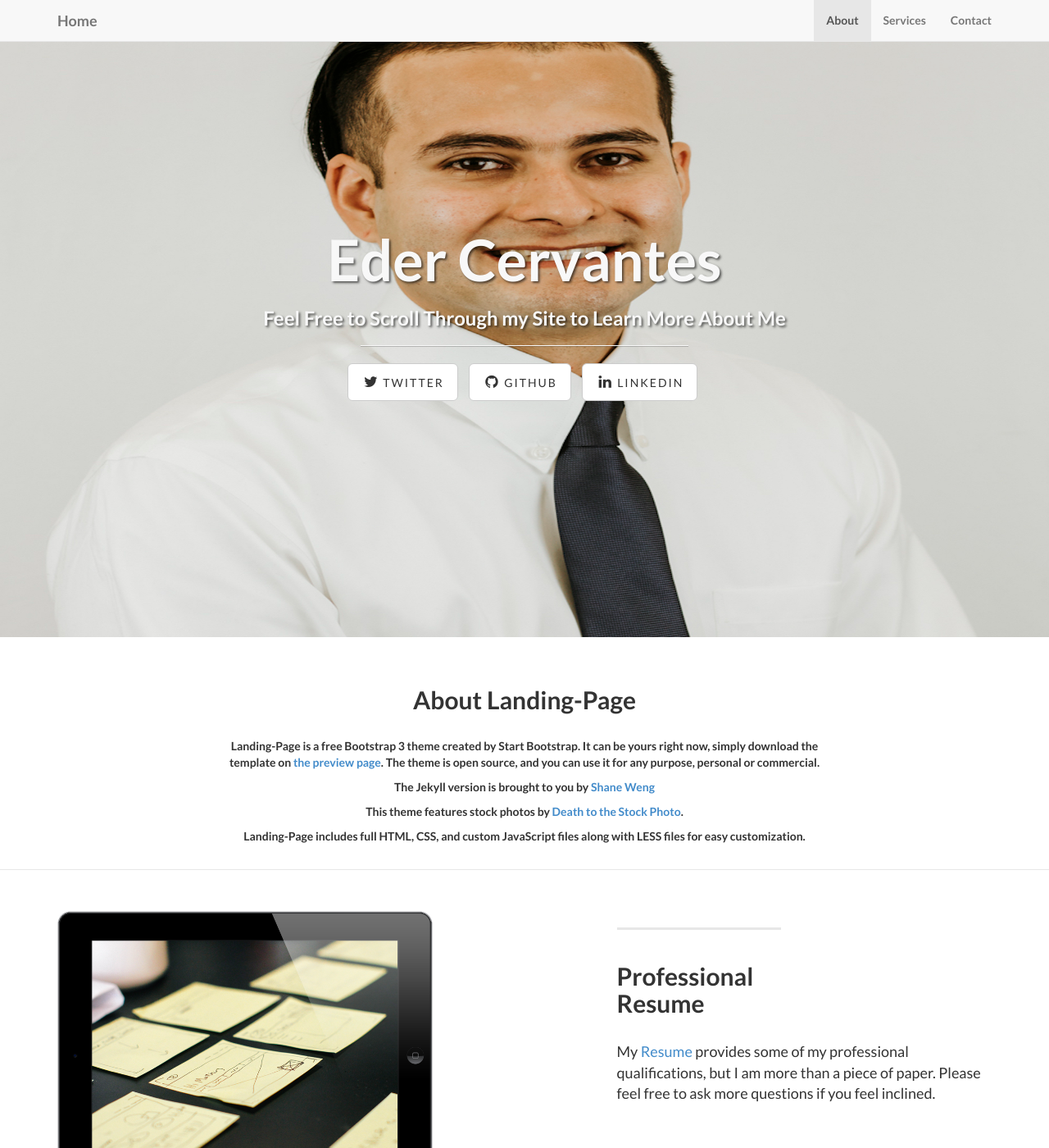
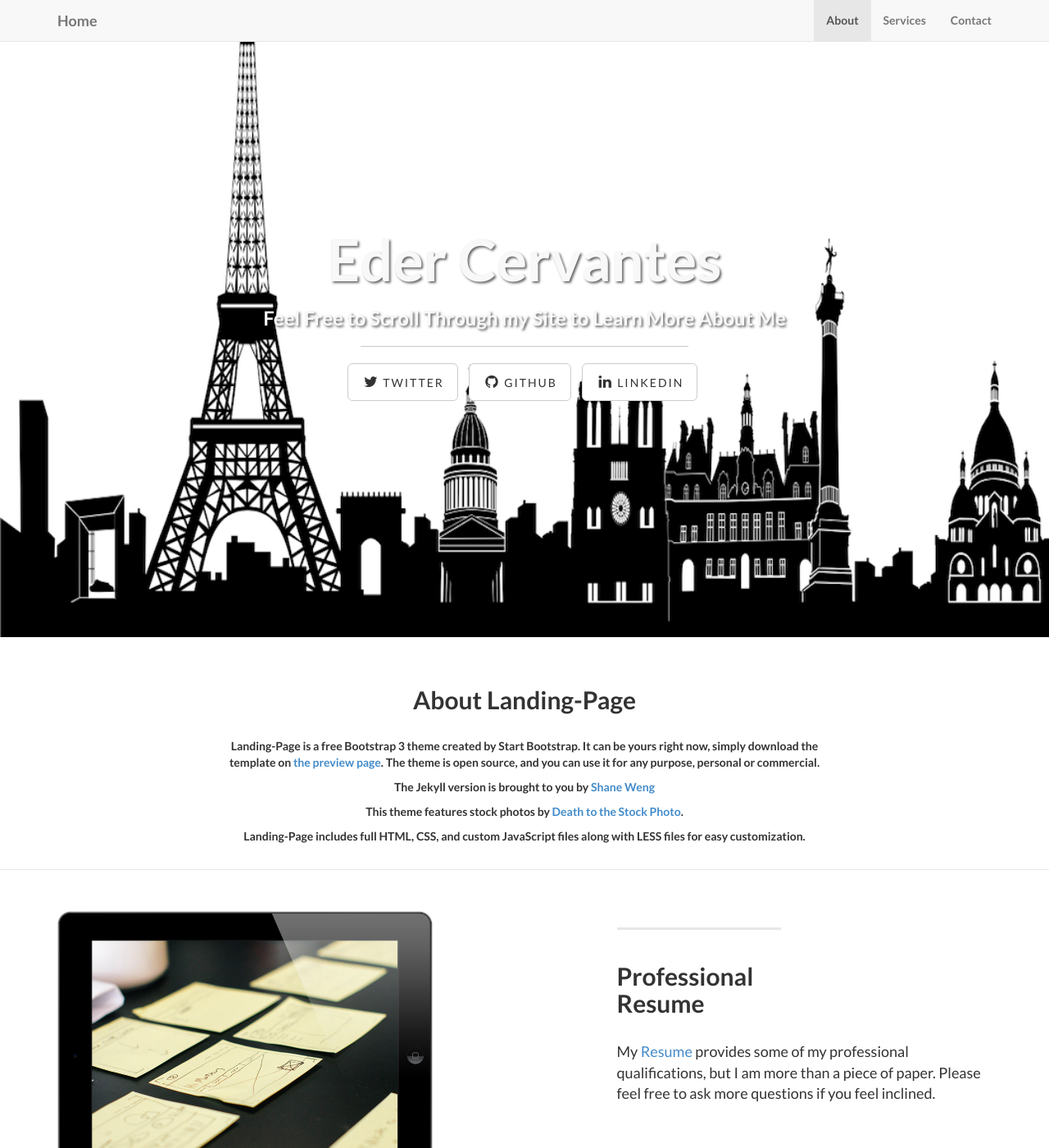
Before and after one commit to edercervantes/edercervantes.github.io, a Jekyll site: the page built from index.html, in a window 1280 px wide and 1400 px high. Shown: the whole window at 82% size. Built offline with Jekyll 4.4.1, drawn with Linux system fonts in a browser that asks for light colours; nearby versions of some CDN libraries; library files that are not in the unit come from our copies.

Commit message:
updating home

```diff
--- a/css/landing-page.css
+++ b/css/landing-page.css
@@ -31,7 +31,7 @@ h6 {
     padding-bottom: 50px;
     text-align: center;
     color: #f8f8f8;
-    background: url(../img/IMG_9372_resized.jpg) no-repeat center center; /* "../img/intro-bg.jpg" original path*/
+    background: url(../img/france-drawing-skyline.png) no-repeat center center; /* "../img/intro-bg.jpg" original path*/
     background-size: cover;
 }
 
--- a/index.html
+++ b/index.html
@@ -1,5 +1,5 @@
 ---
 layout: default
-title: Eder Cervantes   <!--title for front page of site-->
+title: Eder Cervantes
 subTitle: Feel Free to Scroll Through my Site to Learn More About Me
 ---
```
Also changed, not shown: img/IMG_9372_resized.jpg (deleted), img/france-drawing-skyline.png (added), 1 other file.
